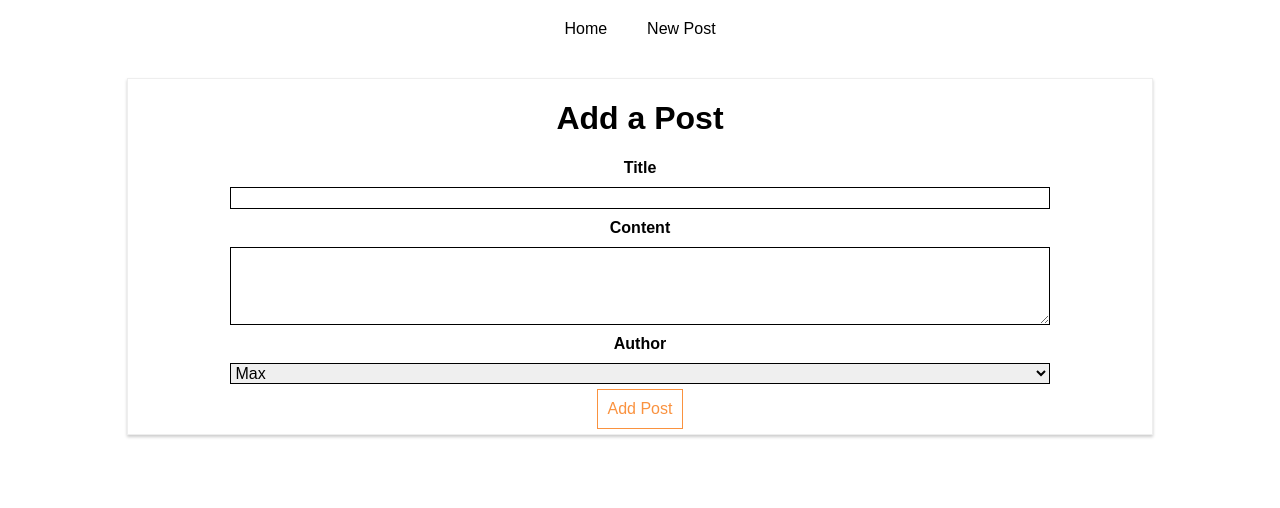
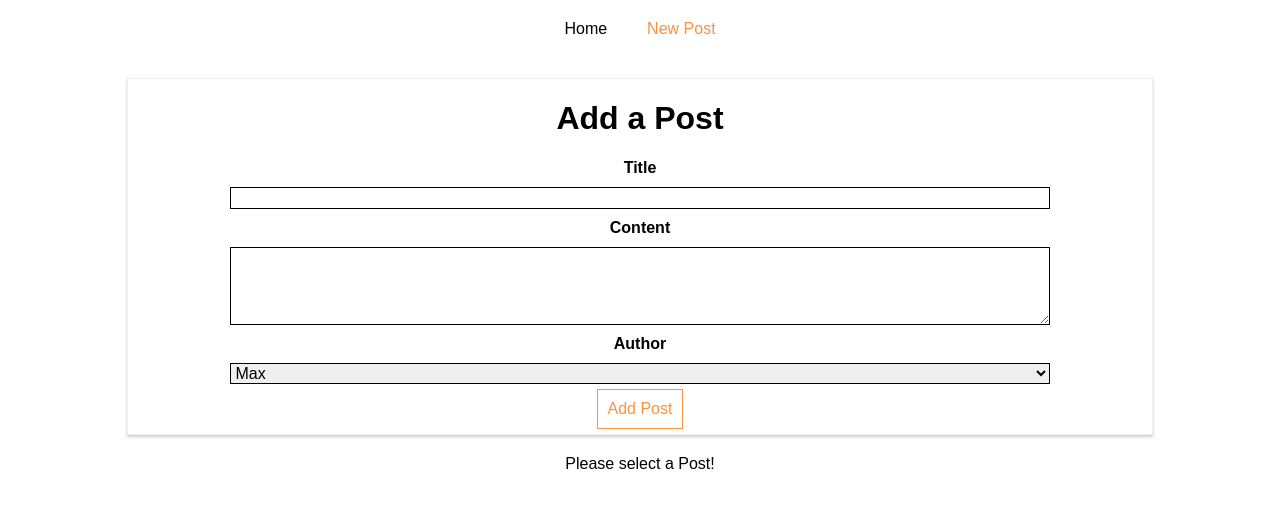
Before and after one commit to KTran-Tech/Http-and-Ajax-Project, a React (Create React App) app: page /new-post in a window 1280 px wide. Shown: the top 508 px of the page. Built offline with nearby package versions, Linux system fonts and the light colour scheme.

Commit message:
Passing Route Parameters

```diff
--- a/src/containers/Blog/Blog.css
+++ b/src/containers/Blog/Blog.css
@@ -20,6 +20,7 @@
 }
 
 .Blog a:hover,
-.Blog a:active{
+.Blog a:active,
+.Blog a.active {
     color: #fa923f;
 }
--- a/src/containers/Blog/Blog.js
+++ b/src/containers/Blog/Blog.js
@@ -3,12 +3,13 @@ import React, { Component } from 'react';
 // import axios from 'axios';
 // import axios from '../../axios'
 
-import {Route, Link} from 'react-router-dom'
+import {Route, NavLink} from 'react-router-dom'
 
 import './Blog.css';
 
 import Posts from './Posts/Posts';
 import NewPost from './NewPost/NewPost'
+import FullPost from './FullPost/FullPost'
 
 
 
@@ -26,15 +27,17 @@ class Blog extends Component {
                     <nav>
                         <ul>
 {/* link is essential because it prevents the page from losing the state and reloading a new page */}
-                            <li><Link to="/">Home</Link></li>
-                            <li><Link to="/new-post">New Post</Link></li>
+{/* "exact" means that it has to be that specific path in order to display the component */}
+{/* link is technically the same as <a> tags */}
+                            <li><NavLink to="/" exact>Home</NavLink></li>
+                            <li><NavLink to="/new-post">New Post</NavLink></li>
                         </ul>
                     </nav>
                 </header>
 
             <Route path="/" exact component={Posts}/>
-            <Route path="/new-post" exact component={NewPost}/>
-
+            <Route path="/new-post"  component={NewPost}/>
+            <Route path="/:id" exact component={FullPost}/>
 
             </div>
         );
--- a/src/containers/Blog/Posts/Posts.js
+++ b/src/containers/Blog/Posts/Posts.js
@@ -1,4 +1,6 @@
 import React, {Component} from 'react'
+
+import {Link} from 'react-router-dom'
 
 import axios from '../../../axios'
 
@@ -47,9 +49,6 @@ class Posts extends Component {
     }
 
 
-//-------------------------------------------------------------------------------//
-
-
 
     postSelectedHandler = (id) => {
         this.setState({
@@ -57,11 +56,9 @@ class Posts extends Component {
         });
     }
 
+
 //-------------------------------------------------------------------------------//
-
-
     render () {
-//-------------------------------------------------------------------------------//
 
 
         let posts = <p style={{textAlign: 'center'}}>Something went wrong!</p>
@@ -71,13 +68,15 @@ class Posts extends Component {
         /*For every OBJECT that exist within this array, loop throuh them
         individually, one by one, and access their id, title, ect*/
          posts = this.state.posts.map(post => {
-            return <Post
-                    key={post.id}
+            return (
+            <Link to={'/' + post.id} key={post.id} >
+            <Post
                     title={post.title}
                     author={post.author}
                     //everytime you pass an argument you use arrow function
                     clicked={() => this.postSelectedHandler(post.id)}
-                    />
+            />
+            </Link>)
         });
         }
 
```
